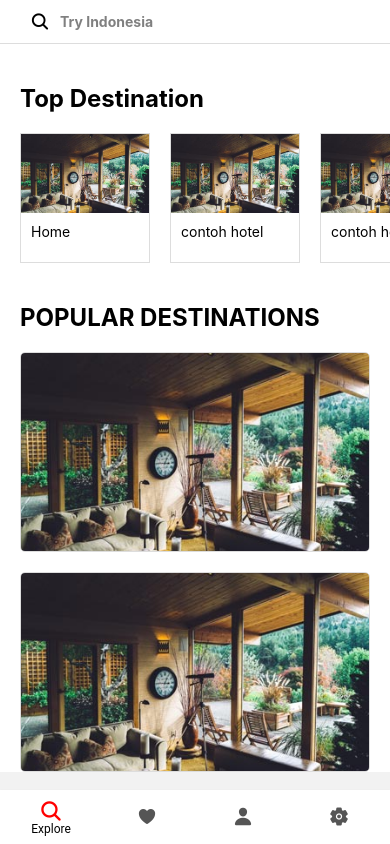
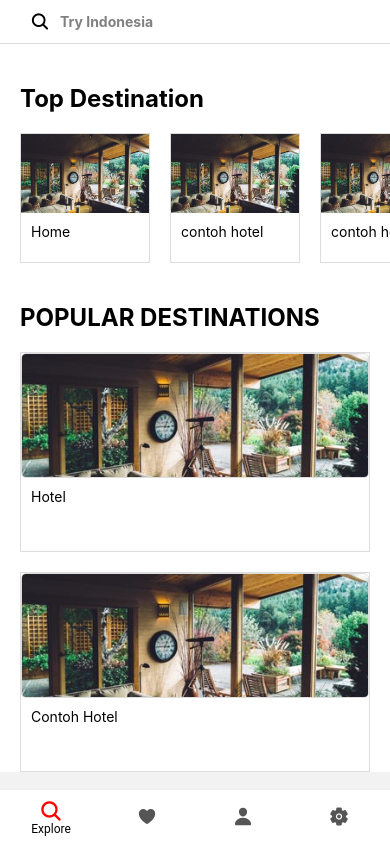
Before and after one commit to wind-create/airbnb, a React Native app: screen /Explore in a window 390 px wide. Built offline with nearby package versions, Linux system fonts and the light colour scheme.

Commit message:
explore desain popular destinations

```diff
--- a/src/screens/Main/Explore.js
+++ b/src/screens/Main/Explore.js
@@ -69,17 +69,26 @@ const Explore = () => {
               <Text style={{ fontSize: 24, fontWeight: '700' }}>
                 POPULAR DESTINATIONS
               </Text>
-              <View style={{ width: width - 40, height: 200, marginTop: 20 }}>
-                <Image
-                  style={{ flex: 1, height: null, width: null, resizeMode: 'cover', borderRadius: 5, borderWidth: 1, borderColor: '#dddddd' }}
-                  source={require('../../../assets/home.jpg')}
-                />
+
+              <View style={{ width: width - 40, height: 200, marginTop: 20, borderWidth: 0.5, borderColor: '#dddddd' }}>
+                <View style={{ flex: 2 }}>
+                  <Image source={require('../../../assets/home.jpg')}
+                    style={{ flex: 1, height: null, width: null, resizeMode: 'cover', borderRadius: 5, borderWidth: 1, borderColor: '#dddddd' }}
+                  />
+                </View>
+                <View style={{ flex: 1, paddingLeft: 10, paddingTop: 10 }}>
+                  <Text>Hotel</Text>
+                </View>
               </View>
-              <View style={{ width: width - 40, height: 200, marginTop: 20 }}>
-                <Image
-                  style={{ flex: 1, height: null, width: null, resizeMode: 'cover', borderRadius: 5, borderWidth: 1, borderColor: '#dddddd' }}
-                  source={require('../../../assets/home.jpg')}
-                />
+              <View style={{ width: width - 40, height: 200, marginTop: 20, borderWidth: 0.5, borderColor: '#dddddd' }}>
+                <View style={{ flex: 2 }}>
+                  <Image source={require('../../../assets/home.jpg')}
+                    style={{ flex: 1, height: null, width: null, resizeMode: 'cover', borderRadius: 5, borderWidth: 1, borderColor: '#dddddd' }}
+                  />
+                </View>
+                <View style={{ flex: 1, paddingLeft: 10, paddingTop: 10 }}>
+                  <Text>Contoh Hotel</Text>
+                </View>
               </View>
 
             </View>
```
